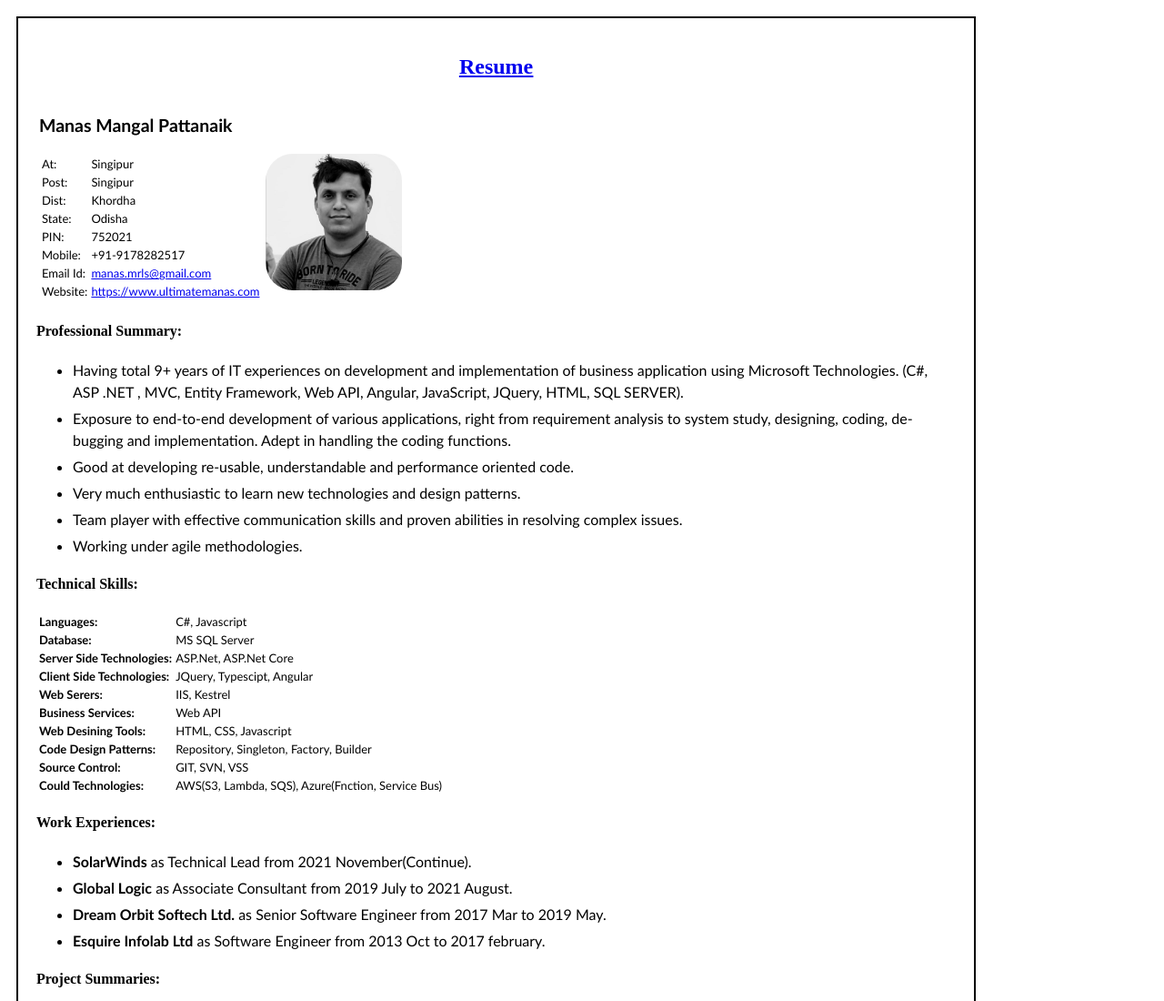
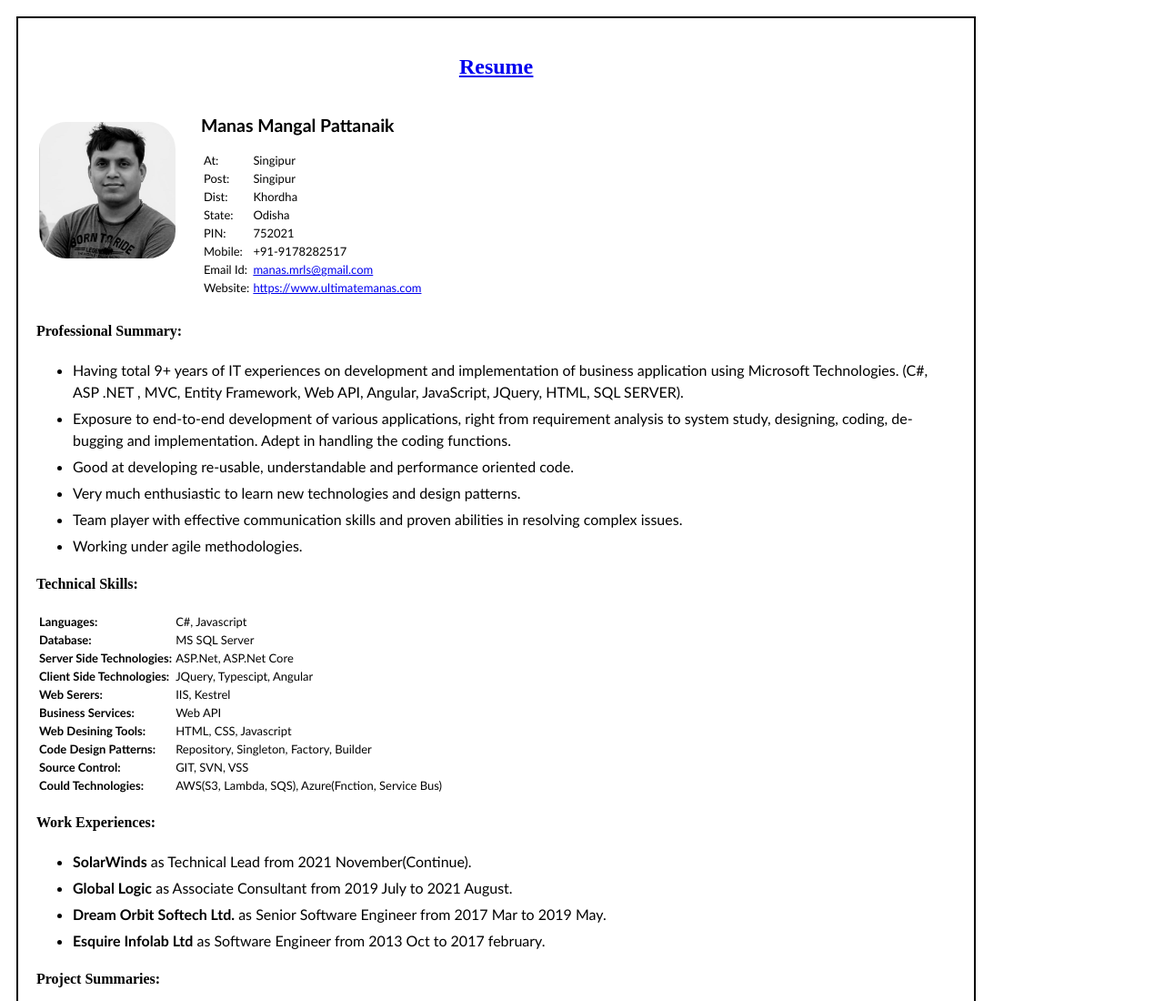
Before and after one commit to UltimateManas/resume, a plain HTML site: page index.html in a window 1280 px wide. Shown: the top 1100 px of the page at 91% size. Drawn offline with nearby package versions, Linux system fonts and the light colour scheme.

Commit message:
change align

```diff
--- a/index.html
+++ b/index.html
@@ -24,10 +24,17 @@
     </center>
     <table>
       <tr>
-        <td colspan="2"><h2>Manas Mangal Pattanaik</h2></td>
-      </tr>
-      <tr>
-        <td>
+        <td rowspan="2" style="padding-top: 25px;">
+          <img
+          class="avatar rounded-2 avatar-user"
+          src="./profile.jpg"
+          width="150"
+          height="150"
+          alt="@ultimatemanas-swi"
+        />
+          </td>
+          <td style="padding-left: 25px;">
+            <h2>Manas Mangal Pattanaik</h2>
             <table>
               <tbody>
                 <tr>
@@ -71,14 +78,13 @@
               </tbody>
             </table>
           </td>
+      </tr>
+      <tr>
         <td>
-          <img
-          class="avatar rounded-2 avatar-user"
-          src="./profile.jpg"
-          width="150"
-          height="150"
-          alt="@ultimatemanas-swi"
-        />
+
+        </td>
+        <td>
+
           <!-- <img
             class="avatar rounded-2 avatar-user"
             src="https://avatars.githubusercontent.com/u/116708240?s=400&amp;u=892ed93c49e75672495d3a42db8263be5879201d&amp;v=4"
```
Lines whose indentation alone changed are shown as unchanged.
